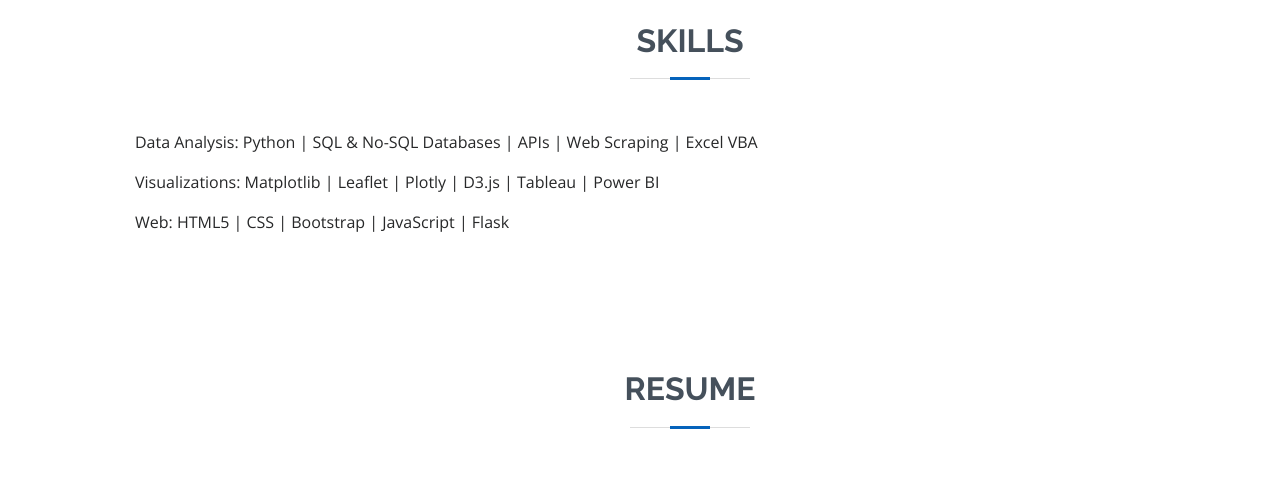
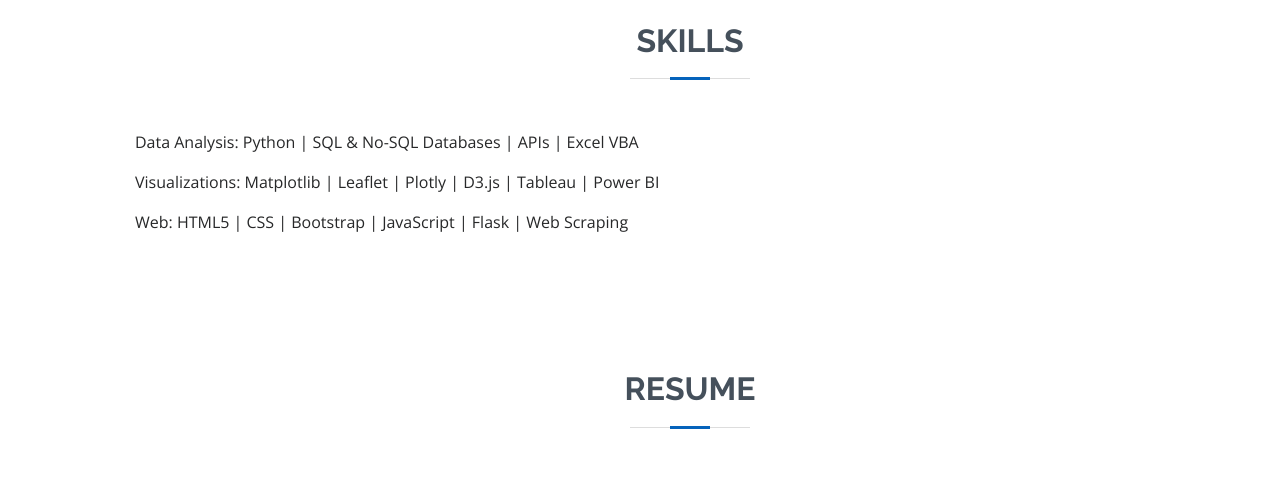
Before and after one commit to amflury/github.io, a plain HTML site: page index.html in a window 1280 px wide. Shown: the part 1420-1916 px from the top of the page. Drawn offline with nearby package versions, Linux system fonts and the light colour scheme.

Commit message:
moved web scraping skill

```diff
--- a/index.html
+++ b/index.html
@@ -124,7 +124,7 @@
 
           <div class="col-lg-12">
 
-            <p>Data Analysis: Python | SQL & No-SQL Databases | APIs | Web Scraping | Excel VBA</p>
+            <p>Data Analysis: Python | SQL & No-SQL Databases | APIs | Excel VBA</p>
 
           </div>
 
@@ -136,7 +136,7 @@
 
           <div class="col-lg-12">
 
-            <p>Web: HTML5 | CSS | Bootstrap | JavaScript | Flask</p>
+            <p>Web: HTML5 | CSS | Bootstrap | JavaScript | Flask | Web Scraping</p>
 
           </div>
 
```
